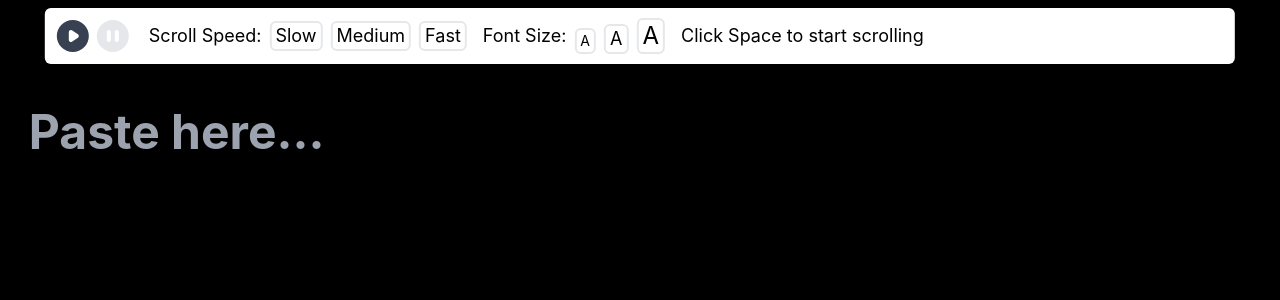
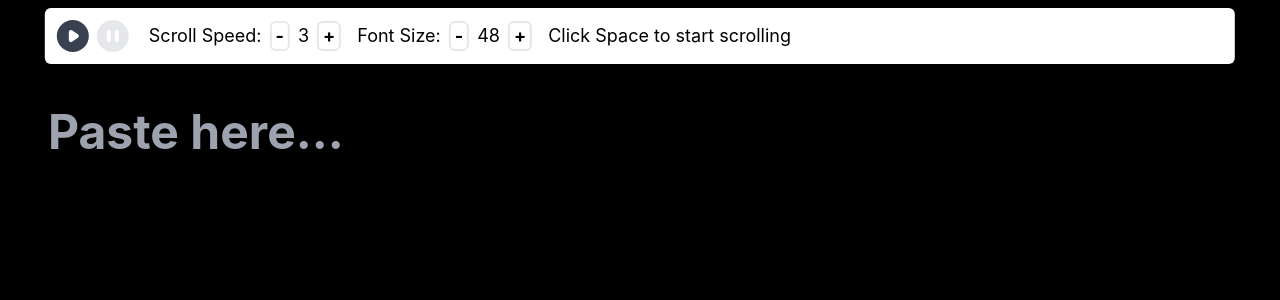
Before and after one commit to Lucien950/cbteleprompter, a Next.js app: page / in a window 1280 px wide. Shown: the top 300 px of the page. Built offline with nearby package versions, Linux system fonts and the light colour scheme.

Commit message:
Migrate to settimeout method

```diff
--- a/pages/api/hello.ts
+++ /dev/null
@@ -1,13 +0,0 @@
-// Next.js API route support: https://nextjs.org/docs/api-routes/introduction
-import type { NextApiRequest, NextApiResponse } from 'next'
-
-type Data = {
-  name: string
-}
-
-export default function handler(
-  req: NextApiRequest,
-  res: NextApiResponse<Data>
-) {
-  res.status(200).json({ name: 'John Doe' })
-}
--- a/pages/index.tsx
+++ b/pages/index.tsx
@@ -1,18 +1,28 @@
 import type { NextPage } from 'next'
 import Head from "next/head"
-import { FormEvent, useEffect, useState } from 'react'
+import { FormEvent, useEffect, useState, MouseEvent} from 'react'
 import speed from "../util/speed"
+import speedType from "../types/speed"
 
 const Home: NextPage = () => {
 	let [isScrolling, setIsScrolling] = useState<boolean>()
-	let [scrollInterval, setScrollInterval] = useState <ReturnType<typeof setInterval>>()
-	let speedVal = 3
+	let [scrollTimeout, setScrollTimeout] = useState <ReturnType<typeof setTimeout>|undefined> ()
+	let [speedVal, setSpeedVal] = useState<number>(3)
+	let [speedObj, setSpeedObj] = useState<speedType>(() => speed(speedVal))
+	let [fontSize, setFontSize] = useState<number>(48)
+	const [hack, setHack] = useState<boolean>(false)
 
 	// Textbox resizing
 	// when font size is changing
-	const fontSizeInput = (fontSize: number)=>{
+	const fontSizeInput = (e: MouseEvent, up: boolean)=>{
+		e.preventDefault()
 		const textarea = document.getElementById('textArea') as HTMLInputElement
-		textarea.style.fontSize = fontSize.toString() + 'px'
+
+		const newFontSize = up ? fontSize + 4 : fontSize - 4
+		textarea.style.fontSize = newFontSize.toString() + 'px'
+		setFontSize(newFontSize)
+
+		// Hack to fix textarea resizing
 		resizeElement(textarea)
 	}
 	// everytime the form is changed
@@ -26,21 +36,14 @@ const Home: NextPage = () => {
 	}
 
 	// Scrolling
-	const pause  = ()=>{
+	const pause = () => {
+		// don't touch isScrolling if it has not been set yet
+		// prevents stop() from being called on first render
 		if(typeof isScrolling === 'undefined') return
 		setIsScrolling(false)
 	}
-	const play = ()=>{
-		setIsScrolling(true)
-	}
+	const play = () => { setIsScrolling(true) }
 
-	const forward = ()=>{
-		if (scrollInterval) {
-			console.error("[Foward Function] Scroll interval already exists")
-			return
-		}
-
-		const { step, scspeed } = speed(speedVal)
 	const scrollDown = (offset: number) => {
 		const scrollContainer = document.getElementById("scrollContainer")!
 
@@ -49,23 +52,35 @@ const Home: NextPage = () => {
 			setIsScrolling(false)
 			return
 		}
+
+		// scroll now
 		scrollContainer.scrollTop += offset
+
+		// if stopped, don't scroll anymore
+		if (!isScrolling) return
+
+		// recursion
+		setHack(oldHack => !oldHack)
+		setScrollTimeout(setTimeout(() => { scrollDown(speedObj.step) }, speedObj.scspeed))
 	}
-		setScrollInterval(setInterval(() => { scrollDown(step) }, scspeed))
+	const forward = ()=>{
+		setScrollTimeout(setTimeout(() => { scrollDown(speedObj.step) }, speedObj.scspeed))
 	}
+
 	const stop = ()=>{
-		if (scrollInterval) {
-			clearInterval(scrollInterval)
-			setScrollInterval(undefined)
-		}else{
-			console.error("[🛑Stop function] No scroll interval exists")
+		if(scrollTimeout){
+			clearTimeout(scrollTimeout!)
+			setScrollTimeout(undefined)
+		}
+		else{
+			console.error("[Stop function] Scroll timeout does not exist")
 		}
 	}
 
 	// runs when key is pressed
 	const keyListener = (e: KeyboardEvent) => {
 		if (e.code === "Space") {
-			if (document.activeElement?.id === "textArea") return
+			if (document.activeElement?.tagName !== "BODY") return
 			e.preventDefault()
 			setIsScrolling(oldVal => !oldVal)
 		}
@@ -78,15 +93,24 @@ const Home: NextPage = () => {
 	// add listener at mount
 	useEffect(()=>{
 		if(typeof isScrolling === "undefined") return
-
 		if (isScrolling) forward()
 		else stop()
 	}, [isScrolling])
 
 
-	const changeSpeed = (num: number)=>{
-		console.log(changeSpeed)
+	const changeSpeed = (e: MouseEvent, up: boolean)=>{
+		e.preventDefault()
+		const newSpeed = speedVal + (up ? 1 : -1)
+		setSpeedVal(newSpeed)
+		setSpeedObj(speed(newSpeed))
 	}
+
+	useEffect(()=>{
+		if(isScrolling){
+			stop()
+			forward()
+		}
+	}, [speedObj])
 
 	return (
 		<>
@@ -95,6 +119,7 @@ const Home: NextPage = () => {
 			</Head>
 
 			<div id="parent" className="relative bg-black">
+				{/* Topbar */}
 				<div className="absolute top-2 w-[93%] z-10 center-x bg-white p-2 rounded-md text-lg flex flex-row items-center gap-x-4">
 					{/* play and pause */}
 					<div className="flex flex-row">
@@ -109,28 +134,28 @@ const Home: NextPage = () => {
 					{/* Scroll Speed */}
 					<div className="flex flex-row items-end gap-x-2">
 						<p className="self-center">Scroll Speed:</p>
-						<button onClick={() => { changeSpeed(1) }} className="border-2 leading-none p-1 rounded-md">Slow</button>
-						<button onClick={() => { changeSpeed(3) }} className="border-2 leading-none p-1 rounded-md">Medium</button>
-						<button onClick={() => { changeSpeed(5) }} className="border-2 leading-none p-1 rounded-md">Fast</button>
+						<button onClick={(e) => { changeSpeed(e, false) }} className="font-bold border-2 leading-none p-1 rounded-md">-</button>
+						<p className="self-center">{speedVal}</p>
+						<button onClick={(e) => { changeSpeed(e, true) }} className="font-bold border-2 leading-none p-1 rounded-md">+</button>
 					</div>
 
 					{/* Font size */}
 					<div className="flex flex-row items-end gap-x-2">
 						<p className="self-center">Font Size:</p>
-						<button onClick={()=>{fontSizeInput(36)}} className="text-sm border-2 leading-none p-1 rounded-md">A</button>
-						<button onClick={()=>{fontSizeInput(48)}} className="text-lg border-2 leading-none p-1 rounded-md">A</button>
-						<button onClick={()=>{fontSizeInput(60)}} className="text-2xl border-2 leading-none p-1 rounded-md">A</button>
+						<button onClick={(e)=>{fontSizeInput(e, false)}} className="font-bold border-2 leading-none p-1 rounded-md">-</button>
+						<p className="self-center">{fontSize}</p>
+						<button onClick={(e)=>{fontSizeInput(e, true)}} className="font-bold border-2 leading-none p-1 rounded-md">+</button>
 					</div>
 
-					{/* random tips */}
 					<p> Click Space to start scrolling </p>
 				</div>
 
+				{/* Main Text Area */}
 				<div className={"h-screen flex justify-center pt-20 overflow-y-scroll" + (isScrolling ? " overflow-y-hidden":"")} id="scrollContainer">
 					<textarea
 						id="textArea"
 						className="focus:outline-none focus:ring-2 resize-none
-							rounded-md p-4 w-[98%]
+							rounded-md p-4 w-[95%]
 							font-bold bg-transparent hover:bg-white/10 transition-colors duration-150 text-white"
 						style={{ height: `110px`, fontSize: '48px' }}
 						onInput={resizeElementInput}
@@ -140,7 +165,6 @@ const Home: NextPage = () => {
 					/>
 				</div>
 			</div>
-
 		</>
 	)
 }
--- /dev/null
+++ b/types/speed.ts
@@ -0,0 +1 @@
+export default interface speed { step: number; scspeed: number; }
--- a/util/speed.ts
+++ b/util/speed.ts
@@ -1,4 +1,6 @@
-const setspeed = (spind: number) => {
+import speedType from "../types/speed"
+
+const setspeed = (spind: number): speedType => {
     let step, scspeed;
 
     if (spind < 1) spind = 1;
@@ -71,7 +73,7 @@ const setspeed = (spind: number) => {
             break;
     }
 
-    return { step,scspeed } as {[key: string]: number};
+    return { step,scspeed } as speedType;
 }
 
 export default setspeed;
```
Lines whose indentation alone changed are shown as unchanged.
